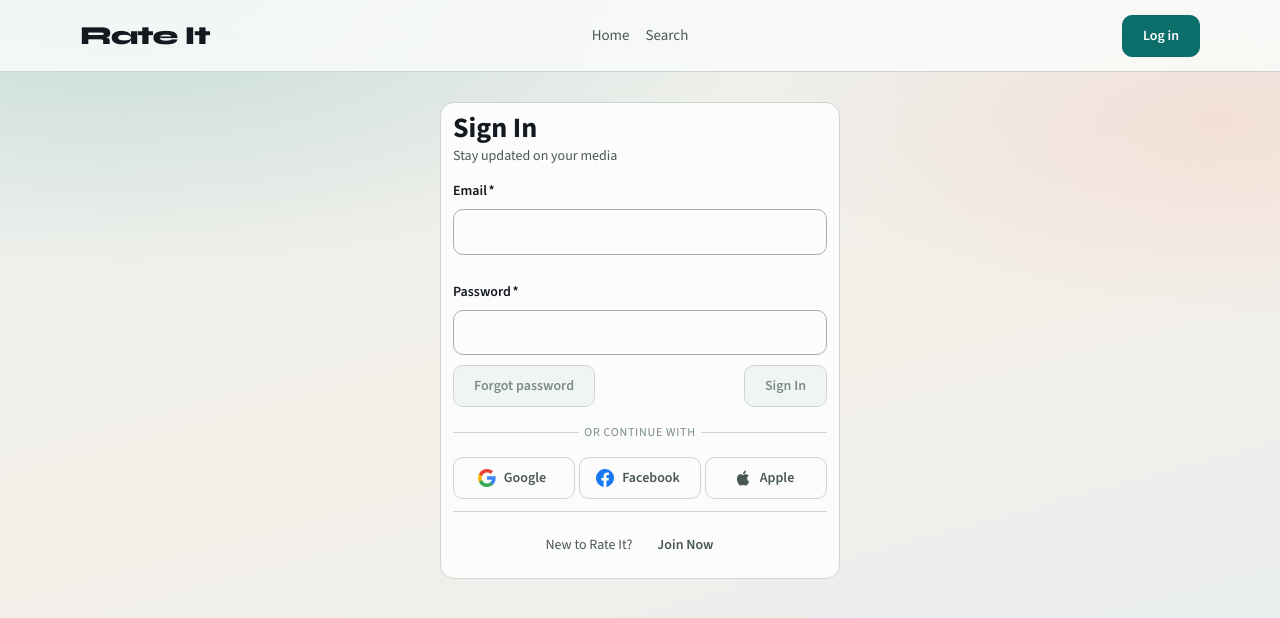
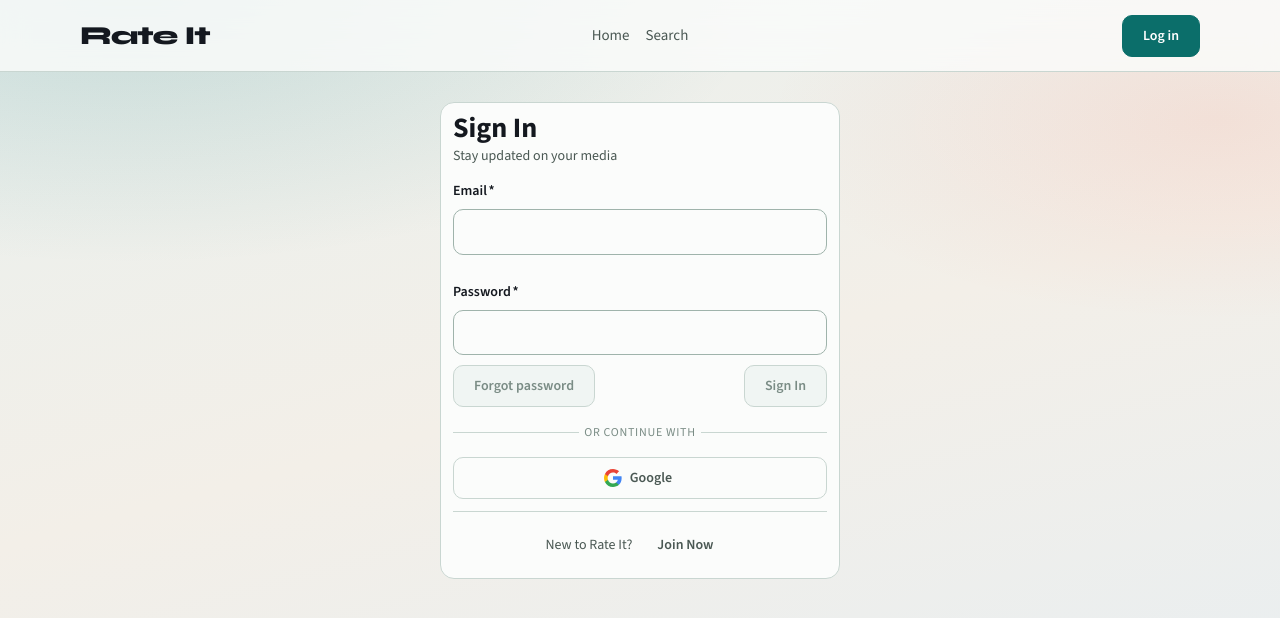
Before and after one commit to anihadagali7/rate-it-ui, a React (Create React App) app: page /login in a window 1280 px wide. Shown: the top 618 px of the page. Built offline with nearby package versions, Linux system fonts and the light colour scheme; no server answers.

Commit message:
only display Google sign in

```diff
--- a/src/shared/social/SocialAuthButtons.js
+++ b/src/shared/social/SocialAuthButtons.js
@@ -94,15 +94,31 @@ const AppleButton = ({ onSuccess, onError }) => {
   );
 };
 
-const SocialAuthButtons = ({ onSuccess, onError }) => {
+// Facebook and Apple are temporarily disabled here — Facebook's app dashboard
+// setup isn't working yet, and Apple's web flow needs a real HTTPS domain we
+// don't have configured yet. Add "facebook" / "apple" back once those are
+// ready; no other changes needed, both buttons are already fully wired up.
+const DEFAULT_ENABLED_PROVIDERS = ["google"];
+
+const SocialAuthButtons = ({
+  onSuccess,
+  onError,
+  providers = DEFAULT_ENABLED_PROVIDERS,
+}) => {
   const googleClientId = process.env.REACT_APP_GOOGLE_CLIENT_ID;
 
   return (
     <GoogleOAuthProvider clientId={googleClientId}>
       <Box sx={{ display: "flex", gap: 1 }}>
-        <GoogleButton onSuccess={onSuccess} onError={onError} />
-        <FacebookButton onSuccess={onSuccess} onError={onError} />
-        <AppleButton onSuccess={onSuccess} onError={onError} />
+        {providers.includes("google") ? (
+          <GoogleButton onSuccess={onSuccess} onError={onError} />
+        ) : null}
+        {providers.includes("facebook") ? (
+          <FacebookButton onSuccess={onSuccess} onError={onError} />
+        ) : null}
+        {providers.includes("apple") ? (
+          <AppleButton onSuccess={onSuccess} onError={onError} />
+        ) : null}
       </Box>
     </GoogleOAuthProvider>
   );
```
Also changed, not shown: 1 other file (tests, documents, lock files or other folders).
